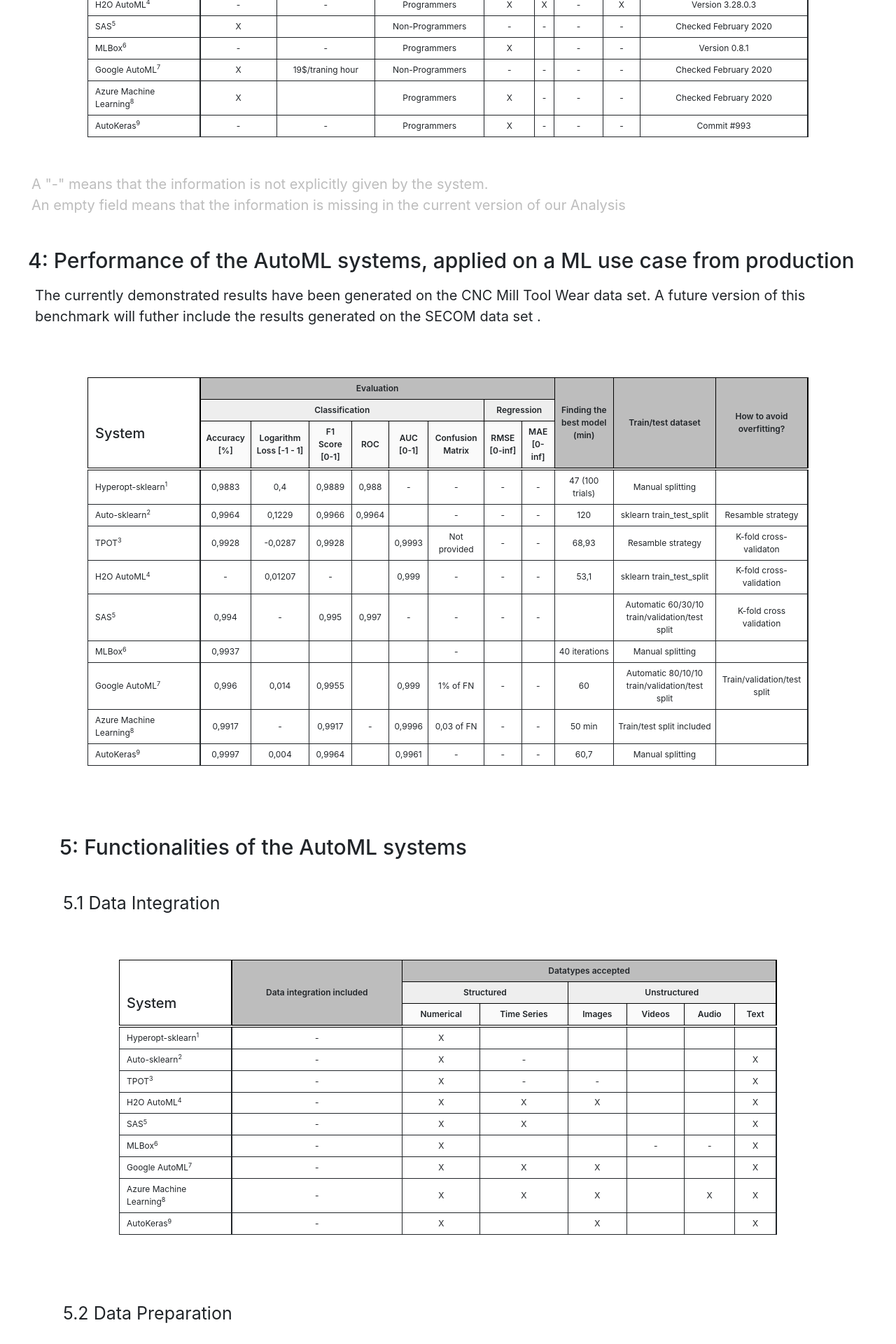
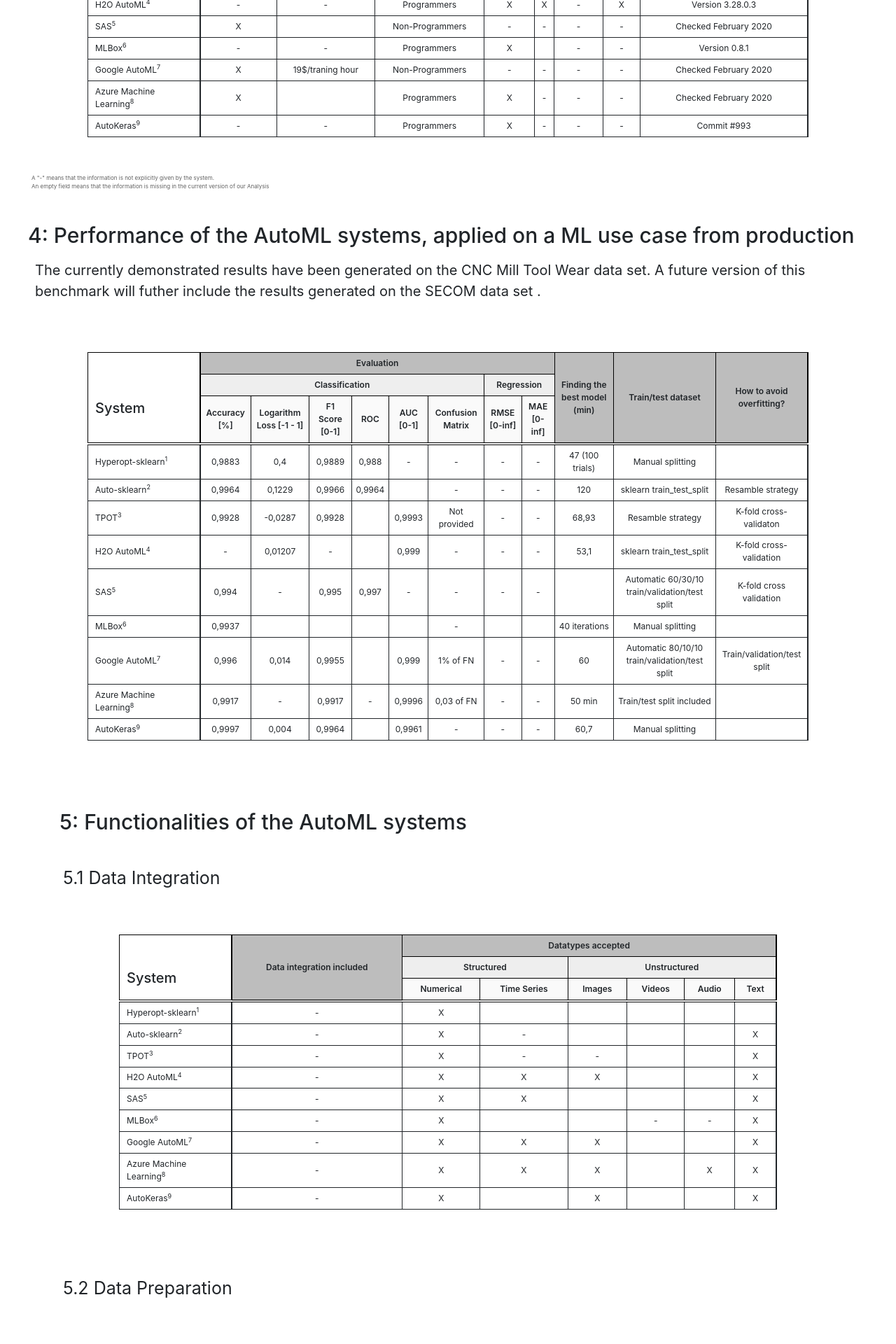
Before and after one commit to jonathankrauss/AutoML-Benchmark, a Jekyll site: the page built from README.md, in a window 1280 px wide. Shown: the part 2071-3991 px from the top of the page at 70% size. Built offline with Jekyll 4.4.1, drawn with Linux system fonts in a browser that asks for light colours; our own code applies the rules of GitHub Pages for plain Markdown files; comment, search, counter and statistics services are not loaded.

Commit message:
Update default.html

```diff
--- a/_layouts/default.html
+++ b/_layouts/default.html
@@ -108,7 +108,7 @@ Projects that rely on the application of ML are usually referred to as ML projec
       <div id="characteristics_table"></div>
     </div>
       <div class="ph1">
-        <p class="color-grey-400">A "-" means that the information is not explicitly given by the system.<br>
+        <p class="color-grey-700" style='font-size:40%'>A "-" means that the information is not explicitly given by the system.<br>
         An empty field means that the information is missing in the current version of our Analysis
         </p>
       </div>
```
